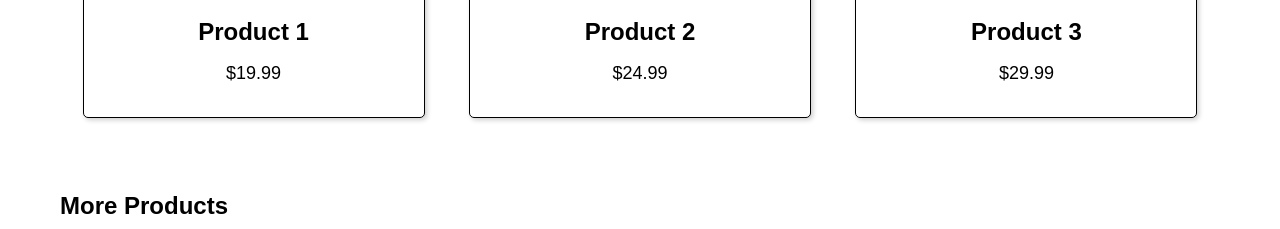
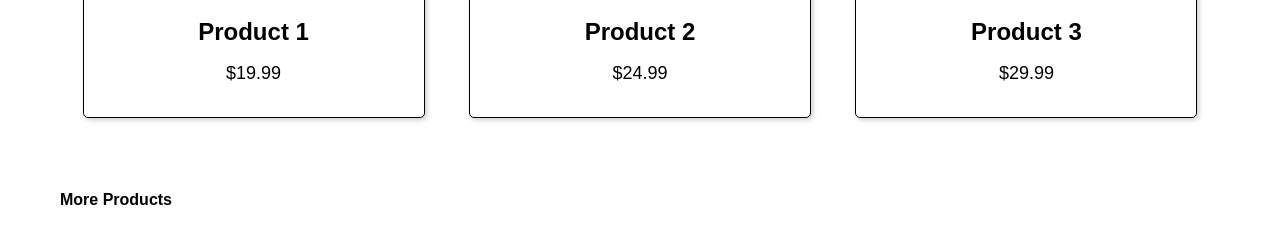
Before and after one commit to Fernoss/swdtools-project, a plain HTML site: page index.html in a window 1280 px wide. Shown: the part 910-1139 px from the top of the page. Drawn offline with Linux system fonts and the light colour scheme; a script that the page names is missing.

Commit message:
Update style.css
fixed AB#10
Changed More Products from 1.5em font size to 1em.

```diff
--- a/style.css
+++ b/style.css
@@ -144,6 +144,11 @@
   margin-top: 10px;
 }
 
+/*more-products*/
+#more-products h2 {
+  font-size: 1em;
+}
+
 /* footer styles */
 footer {
   background-color: #ddd;
```
